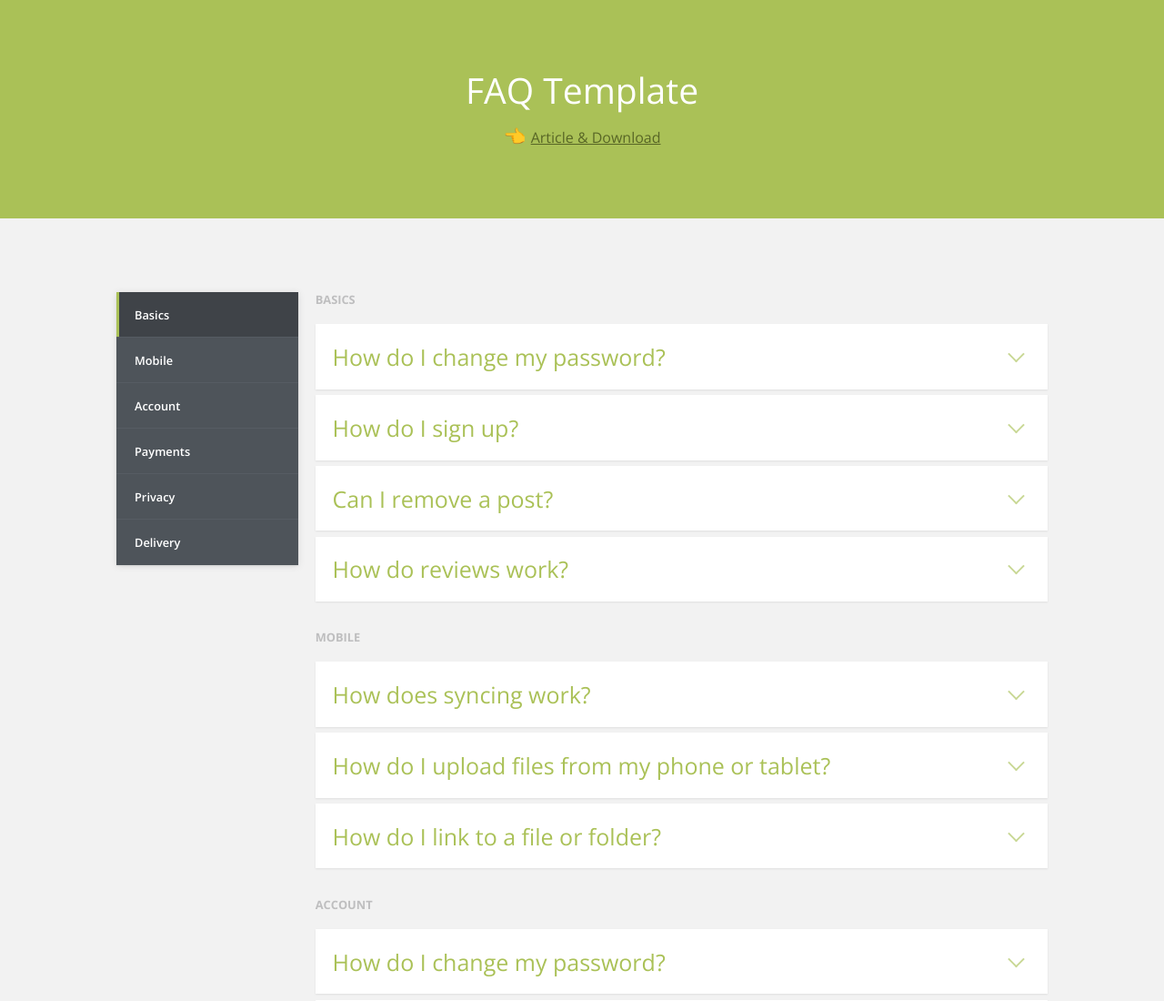
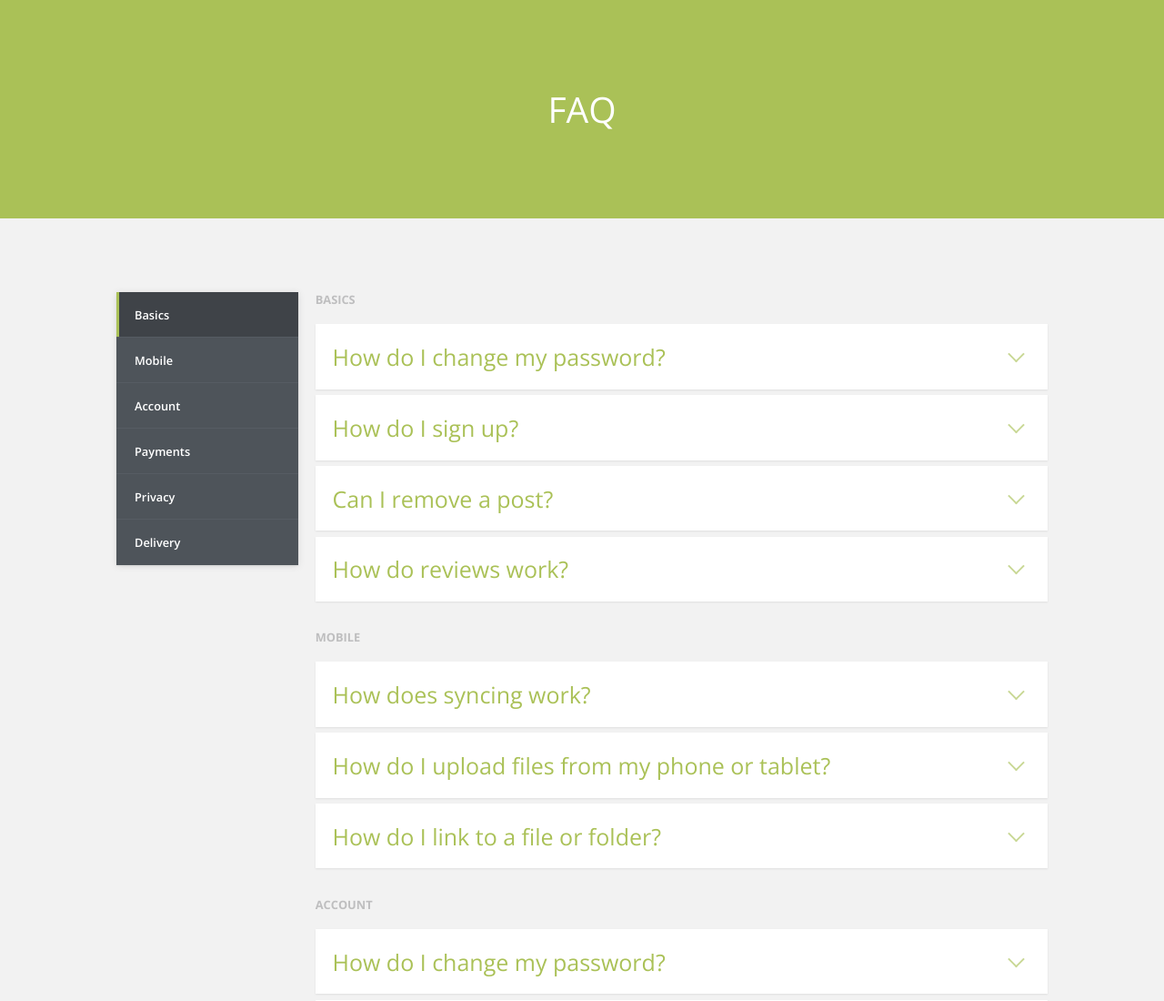
Before and after one commit to Buvanesh31/FAQ-WebPage, a plain HTML site: page index.html in a window 1280 px wide. Shown: the top 1100 px of the page at 91% size. Drawn offline with nearby package versions, Linux system fonts and the light colour scheme.

Commit message:
Update index.html

```diff
--- a/index.html
+++ b/index.html
@@ -23,8 +23,8 @@ s0.parentNode.insertBefore(s1,s0);
 	<body>
 <header class="cd-header flex flex-column flex-center">
   <div class="text-component text-center">
-    <h1>FAQ Template</h1>
-    <p>👈 <a class="cd-article-link" href="https://codyhouse.co/gem/css-faq-template">Article &amp; Download</a></p>
+    <h1>FAQ</h1>
+
   </div>
 </header>
 
```
